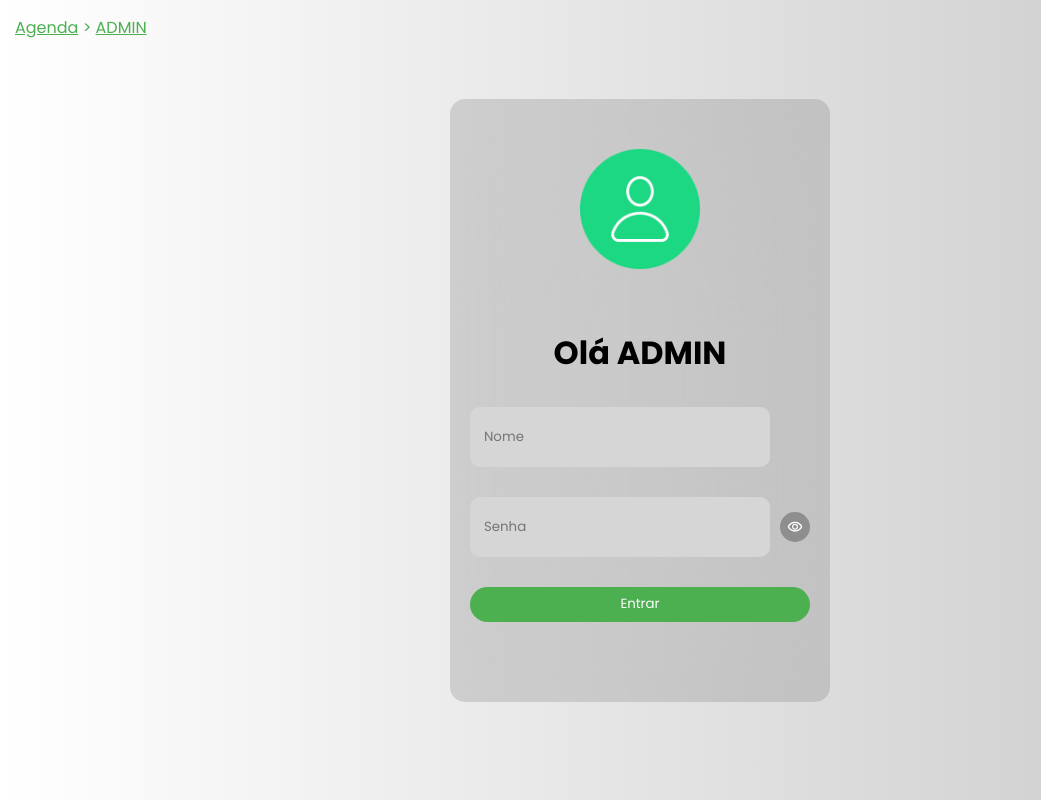
After one commit to PedroH3nrique/Agendamento-De-Clientes, a PHP site: page /admin.html in a window 1280 px wide. The commit adds this page. Shown: the whole page, without its empty margins (0-1041 px from the left). Run offline with PHP 8.4, Linux system fonts and the light colour scheme.

Commit message:
Adicionando um form para o ADMIN entrar e ver os agendamentos

```diff
--- /dev/null
+++ b/admin.html
@@ -0,0 +1,41 @@
+<!DOCTYPE html>
+<html lang="pt-br">
+<head>
+    <meta charset="UTF-8">
+    <meta name="viewport" content="width=device-width, initial-scale=1.0">
+    <link rel="stylesheet" href="css/forms.css">
+    <title>Registrar</title>
+</head>
+<body>
+
+    <div class="breadcrumb">
+        <p>
+            <a href="agendamentos.html">Agenda</a>
+            >
+            <a href="admin.html">ADMIN</a>
+        </p>
+    </div>
+
+    <form action="" method="POST">
+
+        <img src="images/image-profile.png" alt="">
+
+        <h1>Olá ADMIN</h1>
+
+        <div class="inputs">
+            <input type="hidden" name="login_nome" value="1">
+            <input type="text" name="nome" placeholder="Nome" required>
+
+            <div class="inputSenha">
+                <input type="password" name="senha" id="senha" placeholder="Senha" required>
+                <button type="button" onclick="verSenha()"><img id="imgOlho" src="images/vendoSenha.svg" alt=""></button>
+            </div>
+        </div>
+
+        <input type="submit" name="submit_registro" value="Entrar">
+    </form>
+
+    <script src="scripts.js"></script>
+
+</body>
+</html>
--- a/agendamentos.html
+++ b/agendamentos.html
@@ -17,6 +17,8 @@
       <a href="agendamentos.html">Agendar</a>
     </p>
   </div>-->
+
+  <a class="admin" href="admin.html">ADMIN</a>
 
   <div class="calendar">
     <div class="header">
--- /dev/null
+++ b/css/forms.css
@@ -0,0 +1,131 @@
+@import url('https://fonts.googleapis.com/css2?family=Poppins:ital,wght@0,100;0,200;0,300;0,400;0,500;0,600;0,700;0,800;0,900;1,100;1,200;1,300;1,400;1,500;1,600;1,700;1,800;1,900&display=swap');
+
+
+* {
+  margin: 0;
+  padding: 0;
+  box-sizing: border-box;
+  font-family: 'Poppins', sans-serif;
+}
+
+html,
+body {
+  height: 100%;
+}
+
+body {
+  background-image:linear-gradient(to right, #ffffff, #c9c9c9);
+  display: flex;
+  align-items: center;
+  justify-content: center;
+  flex-direction: column;
+}
+
+.breadcrumb{
+  position: absolute;
+  top: 0;
+  left: 0;
+  margin: 15px;
+  color: #4caf50;
+}
+
+.breadcrumb a{
+  color: #4caf50;
+}
+
+form {
+  background-color: #0000001f;
+  backdrop-filter: blur(100px);
+  display: flex;
+  flex-direction: column;
+  align-items: center;
+  justify-content: center;
+  padding: 20px 20px 80px;
+  border-radius: 15px;
+  gap: 30px;
+}
+
+form img{
+  margin: 30px;
+  width: 120px;
+}
+
+form header {
+  text-align: center;
+  color: black;
+  margin-bottom: 25px;
+}
+
+form header small {
+  color: red;
+  font-weight: 500;
+}
+
+form input{
+  width: 300px;
+  height: 60px;
+  padding: 5px 12px;
+  border-radius: 10px;
+  background-color: #d6d6d6;
+  color: rgb(0, 0, 0);
+  outline: 2px solid transparent;
+  border: 2px solid transparent;
+}
+
+form input:focus{
+  border: 2px solid #4caf50;
+  box-shadow: 0 15px 30px #f5656728;
+  transition: 0.3s ease-in-out;
+}
+
+.inputs{
+  display: flex;
+  flex-direction: column;
+  gap: 30px;
+}
+
+.inputSenha{
+  display: flex;
+  align-items: center;
+  justify-content: center;
+}
+
+.inputSenha button{
+  margin-left: 10px;
+  background-color: #747474ab;
+  border: 2px solid transparent;
+  outline: 2px solid transparent;
+  border-radius: 50%;
+  padding: 5px;
+  width: fit-content;
+  display: flex;
+  align-items: center;
+  justify-content: center;
+  cursor: pointer;
+}
+
+.inputSenha img{
+  margin: 0;
+  width: 16px;
+}
+
+form a{
+  color: #4caf50;
+}
+
+form input[type=submit] {
+  background-color: #4caf50;
+  color: white;
+  border-radius: 65px;
+  width: 100%;
+  height: 35px;
+  padding: 6px 0;
+  border: none;
+  outline: none;
+  cursor: pointer;
+}
+
+form input[type=submit]:hover {
+  background-color: #287c2b;
+  transition: 0.3s ease-in-out linear;
+}
```
Also changed, not shown: css/style.css (+9 -0 lines), images/image-profile.png.
